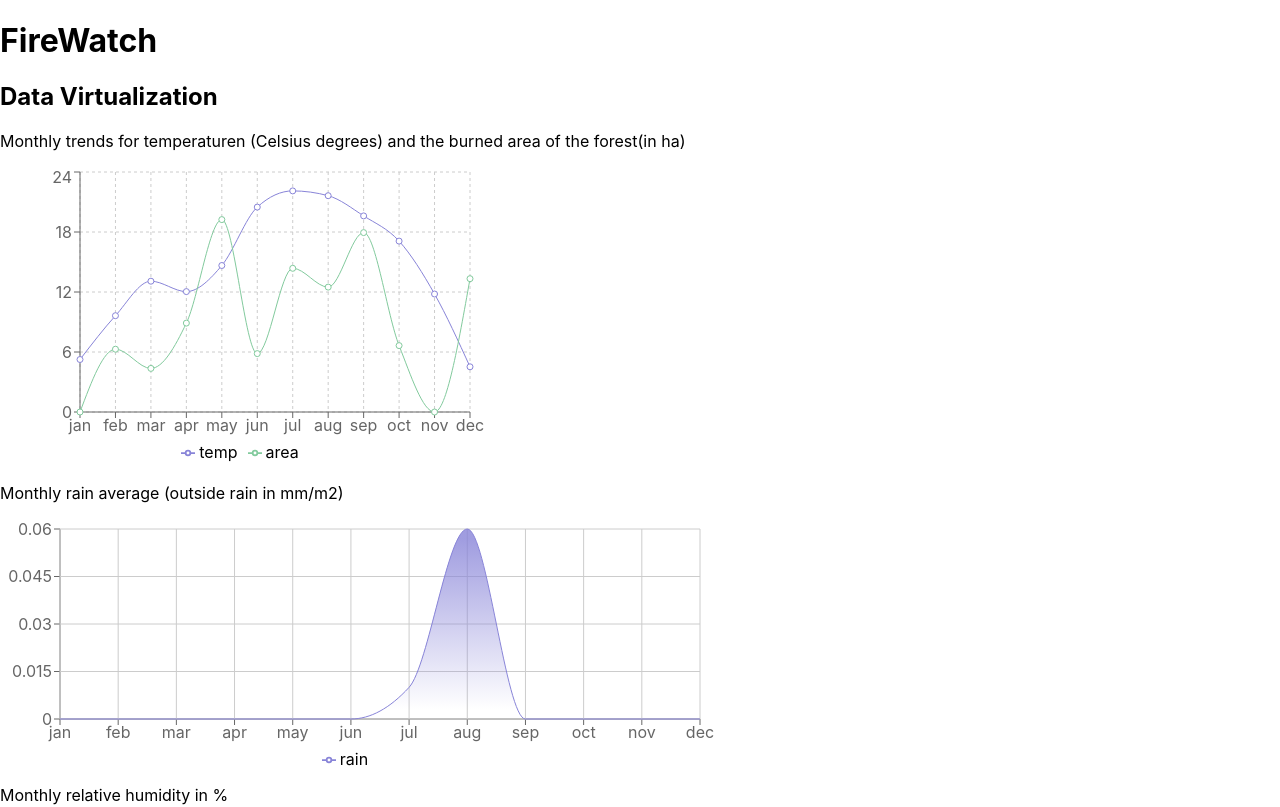
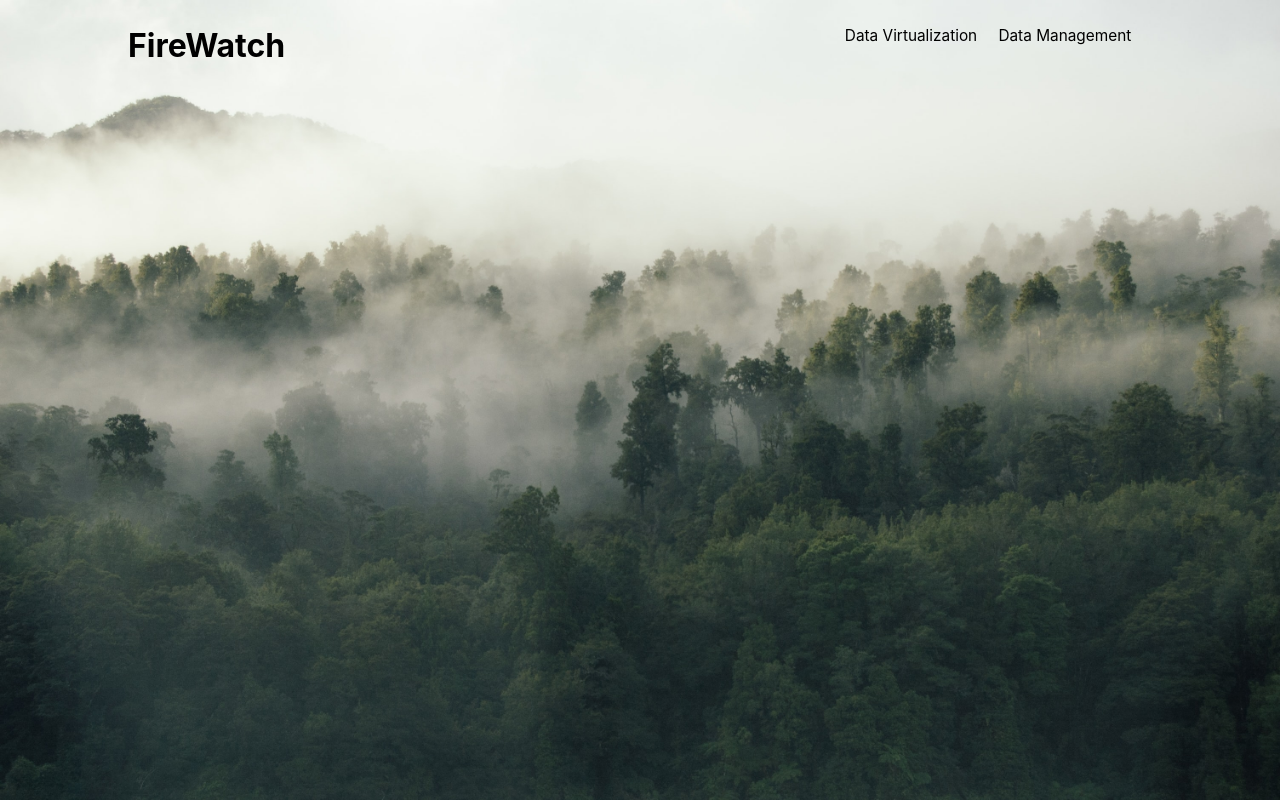
Before and after one commit to Yan-MX/Firewatch, a React (Create React App) app: page / in a window 1280 px wide. Shown: the top 807 px of the page. Built offline with nearby package versions, Linux system fonts and the light colour scheme.

Commit message:
add page routing & basic styling

```diff
--- a/src/App.css
+++ b/src/App.css
@@ -1,38 +1,32 @@
-.App {
-  text-align: center;
+* {
+  margin: 0;
+  padding: 0;
+  box-sizing: border-box;
+  font-size: 1.2vw;
 }
-
-.App-logo {
-  height: 40vmin;
-  pointer-events: none;
+html {
+  height: 100%;
 }
-
-@media (prefers-reduced-motion: no-preference) {
-  .App-logo {
-    animation: App-logo-spin infinite 20s linear;
-  }
+body {
+  background-image: url("./Pictures//bgm.jpg");
+  background-size: cover;
+  margin: 0;
 }
-
-.App-header {
-  background-color: #282c34;
-  min-height: 100vh;
-  display: flex;
-  flex-direction: column;
-  align-items: center;
+.header {
+  display: grid;
+  grid-template-columns: 70% 15% 15%;
+}
+.space {
+  margin: 2vw 10vw;
   justify-content: center;
-  font-size: calc(10px + 2vmin);
-  color: white;
 }
-
-.App-link {
-  color: #61dafb;
+h1 {
+  font-size: 2.5vw;
 }
-
-@keyframes App-logo-spin {
-  from {
-    transform: rotate(0deg);
-  }
-  to {
-    transform: rotate(360deg);
-  }
+.readable {
+  background-color: rgba(255, 255, 255, 0.8);
 }
+.component {
+  justify-content: right;
+  align-items: right;
+}
--- a/src/App.tsx
+++ b/src/App.tsx
@@ -1,6 +1,6 @@
 import React, { useState } from "react";
 import jsonData from "./data/forestfires.json";
-
+import "./App.css";
 import DataVirtual from "./components/DataVirtual";
 import DataManage from "./components/DataManage";
 export type DataObject = {
@@ -23,14 +23,28 @@ function App() {
   const loadData = [...jsonData];
 
   const [datalist, setDatalist] = useState<DataObject[]>(loadData);
-  const [data, setData] = useState<DataObject>();
+  const [screen, setScreen] = useState<any>(0);
+  const clickhandler = (event: any) => {
+    setScreen(1);
+  };
+  const clickhandler0 = (event: any) => {
+    setScreen(0);
+  };
+  const clickhandler2 = (event: any) => {
+    setScreen(2);
+  };
   return (
-    <div className="App">
-      <h1>FireWatch</h1>
-      <h2>Data Virtualization</h2>
-      <DataVirtual />
-      <h2>Data Management</h2>
-      <DataManage />
+    <div>
+      <div className="header space">
+        <h1 onClick={clickhandler0}>FireWatch</h1>
+        <a onClick={clickhandler}>Data Virtualization</a>
+
+        <a onClick={clickhandler2}>Data Management</a>
+      </div>
+      <div className="space readable">
+        {screen === 1 && <DataVirtual />}
+        {screen === 2 && <DataManage setDatalist={setDatalist} />}
+      </div>
     </div>
   );
 }
--- a/src/components/DataManage.tsx
+++ b/src/components/DataManage.tsx
@@ -1,8 +1,10 @@
 import React, { useState } from "react";
 import { DataObject } from "../App";
 
-//setData type? { setData }: { setData: DataObject }
-function DataManage() {
+interface Props {
+  setDatalist: any;
+}
+const DataManage: React.FC<Props> = ({ setDatalist }) => {
   let empty: DataObject = {
     X: NaN,
     Y: NaN,
@@ -34,7 +36,7 @@ function DataManage() {
     });
   };
   return (
-    <div>
+    <div className="component">
       <form onSubmit={submit}>
         <label>X</label>
         <input
@@ -168,6 +170,6 @@ function DataManage() {
       </form>
     </div>
   );
-}
+};
 
 export default DataManage;
--- /dev/null
+++ b/src/components/DataTable.tsx
@@ -0,0 +1,31 @@
+import React from "react";
+import { MonthlyData } from "./DataVirtual";
+interface Props {
+  data: MonthlyData[];
+}
+const DataTable: React.FC<Props> = ({ data }) => {
+  return (
+    <div>
+      <tr>
+        <th>Month</th>
+        <th>Tempature</th>
+        <th>RH</th>
+        <th>Wind</th>
+        <th>Rain</th>
+        <th>Area</th>
+      </tr>
+      {data.map((x) => (
+        <tr>
+          <td>{x.month}</td>
+          <td>{x.temp}</td>
+          <td>{x.RH}</td>
+          <td>{x.wind}</td>
+          <td>{x.rain}</td>
+          <td>{x.area}</td>
+        </tr>
+      ))}
+    </div>
+  );
+};
+
+export default DataTable;
--- a/src/components/DataVirtual.tsx
+++ b/src/components/DataVirtual.tsx
@@ -1,4 +1,6 @@
 import React from "react";
+import "../App.css";
+import DataTable from "./DataTable";
 import {
   LineChart,
   Line,
@@ -26,7 +28,7 @@ const dataHandler = () => {
 };
 dataHandler();
 //make data ready for virtualization
-type MonthlyData = {
+export type MonthlyData = {
   key: string;
   month: string;
   temp: number;
@@ -108,14 +110,14 @@ for (let m of months) {
 
 function DataVirtual() {
   return (
-    <div>
+    <div className="component">
       <p>
         Monthly trends for temperaturen (Celsius degrees) and the burned area of
         the forest(in ha)
       </p>
       <LineChart
-        width={500}
-        height={300}
+        width={730}
+        height={250}
         data={dataforChart}
         margin={{
           top: 5,
@@ -214,6 +216,7 @@ function DataVirtual() {
         <Bar dataKey="area" barSize={20} fill="#413ea0" />
         <Line type="monotone" dataKey="temp" stroke="#ff7300" />
       </ComposedChart>
+      <DataTable data={dataforChart} />
     </div>
   );
 }
```
Also changed, not shown: src/Pictures/bgm.jpg (added).
